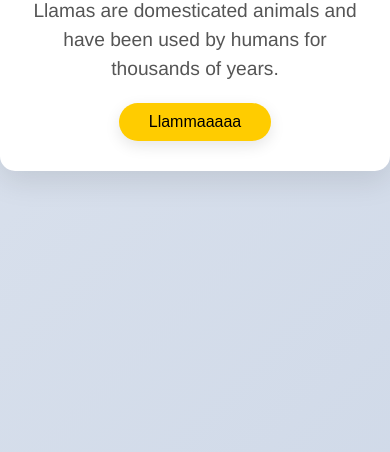
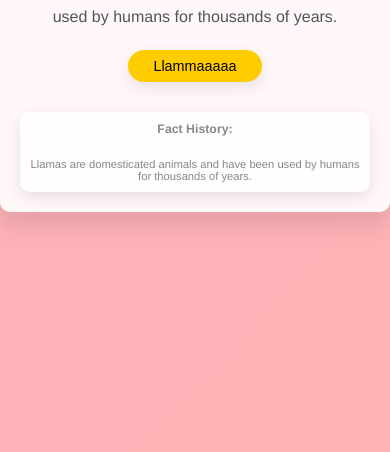
Before and after one commit to samratbose10/LlammaFacts, a plain HTML site: page index.html in a window 390 px wide. Shown: the part 392-844 px from the top of the page. Drawn offline with Linux system fonts and the light colour scheme.

Commit message:
more responsive

```diff
--- a/index.html
+++ b/index.html
@@ -9,8 +9,10 @@
 <body>
     <div class="container">
         <h1>Random Llama Facts</h1>
+        <div id="datetime"></div>
         <div id="fact"></div>
         <button id="newFactButton">Llammaaaaa</button>
+        <div id="history"></div>
     </div>
     <script src="script.js"></script>
 </body>
--- a/script.js
+++ b/script.js
@@ -21,13 +21,26 @@ const facts = [
     "Llamas have padded, two-toed feet that are well adapted for walking on rough terrain."
 ];
 
+let factHistory = [];
+
 function getRandomFact() {
     const randomIndex = Math.floor(Math.random() * facts.length);
     return facts[randomIndex];
 }
 
 function updateFact() {
-    document.getElementById('fact').innerText = getRandomFact();
+    const newFact = getRandomFact();
+    document.getElementById('fact').innerText = newFact;
+    factHistory.unshift(newFact);
+    if (factHistory.length > 5) {
+        factHistory.pop();
+    }
+    updateHistory();
+}
+
+function updateHistory() {
+    const historyDiv = document.getElementById('history');
+    historyDiv.innerHTML = '<strong>Fact History:</strong><br>' + factHistory.join('<br>');
 }
 
 function updateDateTime() {
@@ -36,7 +49,13 @@ function updateDateTime() {
     document.getElementById('datetime').innerText = dateTimeString;
 }
 
-document.getElementById('newFactButton').addEventListener('click', updateFact);
+document.getElementById('newFactButton').addEventListener('click', () => {
+    updateFact();
+    document.getElementById('newFactButton').classList.add('clicked');
+    setTimeout(() => {
+        document.getElementById('newFactButton').classList.remove('clicked');
+    }, 200);
+});
 
 updateFact();
 updateDateTime();
--- a/styles.css
+++ b/styles.css
@@ -1,39 +1,36 @@
 body {
+    margin: 0;
+    padding: 0;
     display: flex;
     justify-content: center;
     align-items: center;
-    height: 100vh;
-    background: linear-gradient(135deg, #f5f7fa 0%, #c3cfe2 100%);
+    min-height: 100vh;
+    background: linear-gradient(135deg, #ffafbd 0%, #ffc3a0 100%);
     font-family: 'Helvetica Neue', Arial, sans-serif;
-    margin: 0;
     overflow: hidden;
     background-size: 400% 400%;
     animation: gradientAnimation 15s ease infinite;
 }
 
-@keyframes gradientAnimation {
-    0% { background-position: 0% 50%; }
-    50% { background-position: 100% 50%; }
-    100% { background-position: 0% 50%; }
-}
-
 .container {
     text-align: center;
-    background: #fff;
-    padding: 30px;
-    border-radius: 15px;
-    box-shadow: 0 10px 30px rgba(0, 0, 0, 0.1);
-    transition: transform 0.2s;
+    background: rgba(255, 255, 255, 0.9);
+    padding: 40px;
+    border-radius: 20px;
+    box-shadow: 0 15px 25px rgba(0, 0, 0, 0.1);
+    transition: transform 0.3s, background 0.3s;
 }
 
 .container:hover {
     transform: scale(1.05);
+    background: rgba(255, 255, 255, 1);
 }
 
 h1 {
     color: #333;
-    font-size: 2em;
+    font-size: 2.5em;
     margin-bottom: 20px;
+    text-shadow: 2px 2px 4px rgba(0, 0, 0, 0.2);
 }
 
 #datetime {
@@ -44,17 +41,24 @@ h1 {
 
 #fact {
     margin: 20px 0;
-    font-size: 1.2em;
+    font-size: 1.4em;
     color: #555;
-    line-height: 1.5;
+    line-height: 1.6;
+    opacity: 0;
+    animation: fadeIn 1s forwards;
+}
+
+@keyframes fadeIn {
+    from { opacity: 0; transform: translateY(-20px); }
+    to { opacity: 1; transform: translateY(0); }
 }
 
 button {
-    padding: 10px 30px;
-    font-size: 1em;
+    padding: 12px 35px;
+    font-size: 1.1em;
     background: #ffcc00;
     border: none;
-    border-radius: 25px;
+    border-radius: 30px;
     cursor: pointer;
     box-shadow: 0 5px 15px rgba(0, 0, 0, 0.1);
     transition: background 0.3s, transform 0.2s;
@@ -62,7 +66,7 @@ button {
 
 button:hover {
     background: #ffaa00;
-    transform: translateY(-2px);
+    transform: translateY(-3px);
 }
 
 button:active {
@@ -70,9 +74,67 @@ button:active {
 }
 
 #history {
-    margin-top: 20px;
+    margin-top: 30px;
     font-size: 0.9em;
     color: #888;
     max-height: 150px;
     overflow-y: auto;
+    padding: 10px;
+    background: rgba(255, 255, 255, 0.8);
+    border-radius: 10px;
+    box-shadow: 0 5px 15px rgba(0, 0, 0, 0.1);
 }
+
+#history strong {
+    display: block;
+    margin-bottom: 10px;
+    font-size: 1.1em;
+}
+
+@media (max-width: 768px) {
+    .container {
+        padding: 30px;
+        border-radius: 15px;
+    }
+
+    h1 {
+        font-size: 2em;
+    }
+
+    #fact {
+        font-size: 1.2em;
+    }
+
+    button {
+        padding: 10px 30px;
+        font-size: 1em;
+    }
+
+    #history {
+        font-size: 0.8em;
+    }
+}
+
+@media (max-width: 480px) {
+    .container {
+        padding: 20px;
+        border-radius: 10px;
+    }
+
+    h1 {
+        font-size: 1.8em;
+    }
+
+    #fact {
+        font-size: 1em;
+    }
+
+    button {
+        padding: 8px 25px;
+        font-size: 0.9em;
+    }
+
+    #history {
+        font-size: 0.7em;
+    }
+}
```
